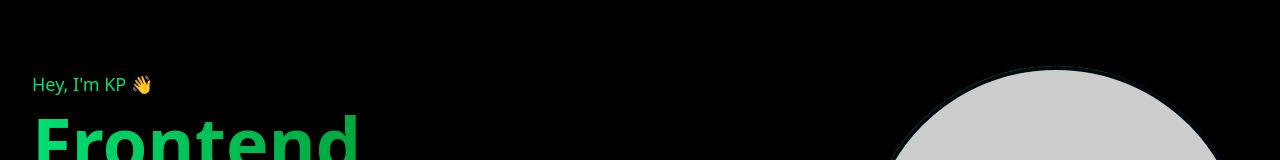
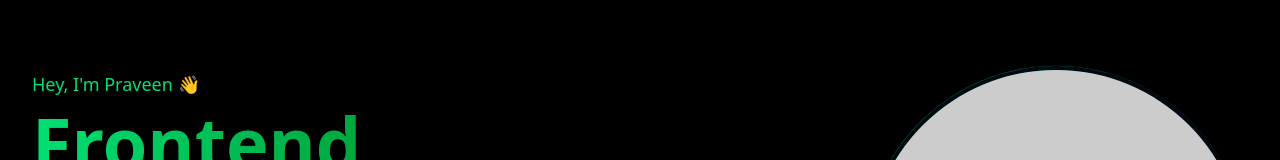
Before and after one commit to praveenkp1510/portfolio-15, a React (Vite) app: page / in a window 1280 px wide. Shown: the part 142-302 px from the top of the page. Built offline with nearby package versions, Linux system fonts and the light colour scheme.

Commit message:
Third Changes done

```diff
--- a/index.html
+++ b/index.html
@@ -5,7 +5,7 @@
     <link rel="icon" type="image/svg+xml" href="/vite.svg" />
     <meta name="viewport" content="width=device-width, initial-scale=1.0" />
     <link href="/src/index.css" rel="stylesheet">
-    <title>Vite + React</title>
+    <title>Praveen K P</title>
   </head>
   <body>
     <div id="root"></div>
--- a/src/Components/Intro.jsx
+++ b/src/Components/Intro.jsx
@@ -164,7 +164,7 @@ export const Intro = () => {
                 variants={itemVariants}
                 className="text-lg text-green-400 mb-2"
               >
-                Hey, I'm KP 👋
+                Hey, I'm Praveen 👋
               </motion.p>
               <motion.h1
                 variants={itemVariants}
```
